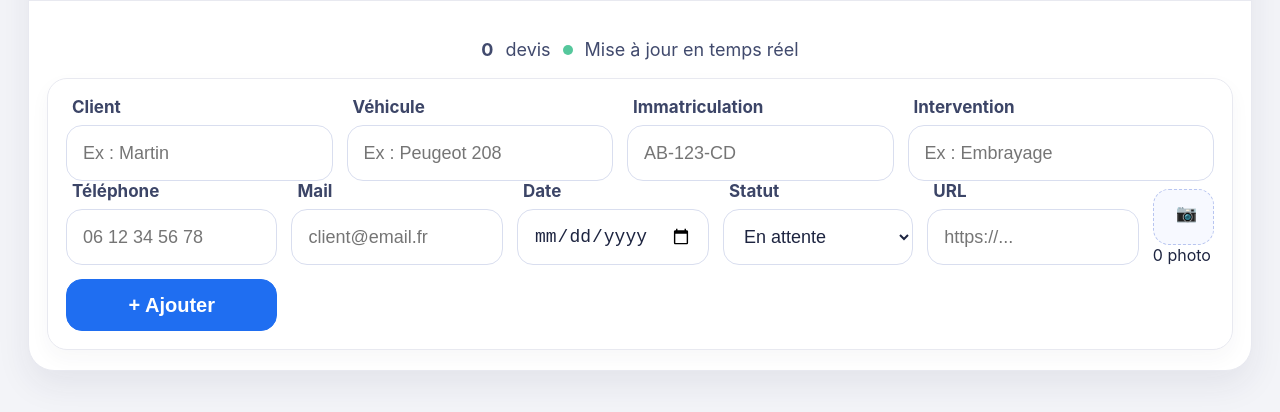
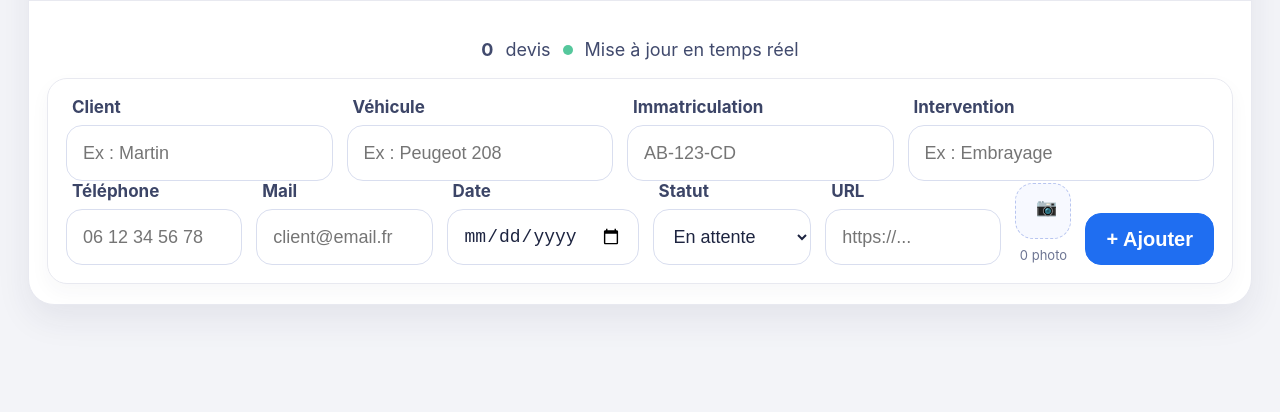
Before and after one commit to amunia2a-lab/widget-devis, a plain HTML site: page index.html in a window 1280 px wide. Shown: the part 128-540 px from the top of the page. Drawn offline with Linux system fonts and the light colour scheme; no server answers.

Commit message:
Add files via upload

```diff
--- a/styles.css
+++ b/styles.css
@@ -39,10 +39,12 @@ h1{margin:0;font-size:34px}
 .sep{color:#a3a8bb}
 .row-actions{display:flex;gap:12px}
 .line-2{display:flex;align-items:center;gap:14px;flex-wrap:wrap}
-.pill{display:inline-flex;align-items:center;justify-content:center;padding:8px 16px;border-radius:999px;font-weight:700;font-size:18px}
+.pill{display:inline-flex;align-items:center;justify-content:center;padding:8px 16px;border-radius:999px;font-weight:700;font-size:18px;border:0}
 .pill.red{background:var(--red-bg);color:#a32929}
 .pill.yellow{background:var(--yellow-bg);color:#8d6a00}
 .pill.green{background:var(--green-bg);color:#237a56}
+.status-btn{cursor:pointer}
+.status-btn.is-static{cursor:default}
 .meta{color:#505979;font-size:18px}
 .ghost-btn,.secondary-btn,.primary-btn{height:52px;border-radius:16px;border:1px solid #d8dced;background:#fff;padding:0 20px;font-size:18px;font-weight:700;color:var(--text);cursor:pointer}
 .secondary-btn.is-yellow{background:#fff1bf;border-color:#e6c45f;color:#7d5d00}
@@ -53,15 +55,17 @@ h1{margin:0;font-size:34px}
 .quick-form{margin:8px 18px 20px;padding:18px;background:#fff;border:1px solid var(--line);border-radius:20px;box-shadow:0 8px 20px rgba(40,42,79,.04)}
 .form-grid{display:grid;gap:14px;align-items:end}
 .form-top{grid-template-columns:1fr 1fr 1fr 1.15fr}
-.form-bottom{grid-template-columns:1fr 1fr .9fr .9fr 1fr auto}
+.form-bottom{grid-template-columns:1fr 1fr .9fr .9fr 1fr auto auto}
 label span,.field-label{display:block;margin:0 0 8px 6px;font-size:17px;font-weight:700;color:#3c4567}
 input,select{width:100%;height:56px;border:1px solid #d9deef;border-radius:16px;padding:0 16px;font-size:18px;background:#fff;color:var(--text)}
-.photo-picker-wrap{display:flex;flex-direction:column}
+.photo-picker-wrap{display:flex;flex-direction:column;align-items:center;justify-content:end;gap:8px}
 .photo-picker{
-  width:100%;height:56px;border:1px dashed #b8c5f0;border-radius:16px;padding:0 16px;
-  font-size:18px;background:#f7f9ff;color:#3e57b8;display:flex;align-items:center;gap:10px;
+  width:56px;height:56px;border:1px dashed #b8c5f0;border-radius:18px;
+  font-size:24px;background:#f7f9ff;color:#3e57b8;display:flex;align-items:center;justify-content:center;
   cursor:pointer;font-weight:700
 }
+.photo-picker.icon-only span{line-height:1}
+.photo-count{font-size:13px;color:#6d7593;min-height:18px}
 .toast{margin:16px 18px 0;padding:16px 18px;border-radius:18px;background:#dff6e9;color:#1c7d55;font-size:18px;font-weight:700;border:1px solid #b8e9cf}
 .hidden{display:none}
 .error{padding:30px;color:#b42318}
```
